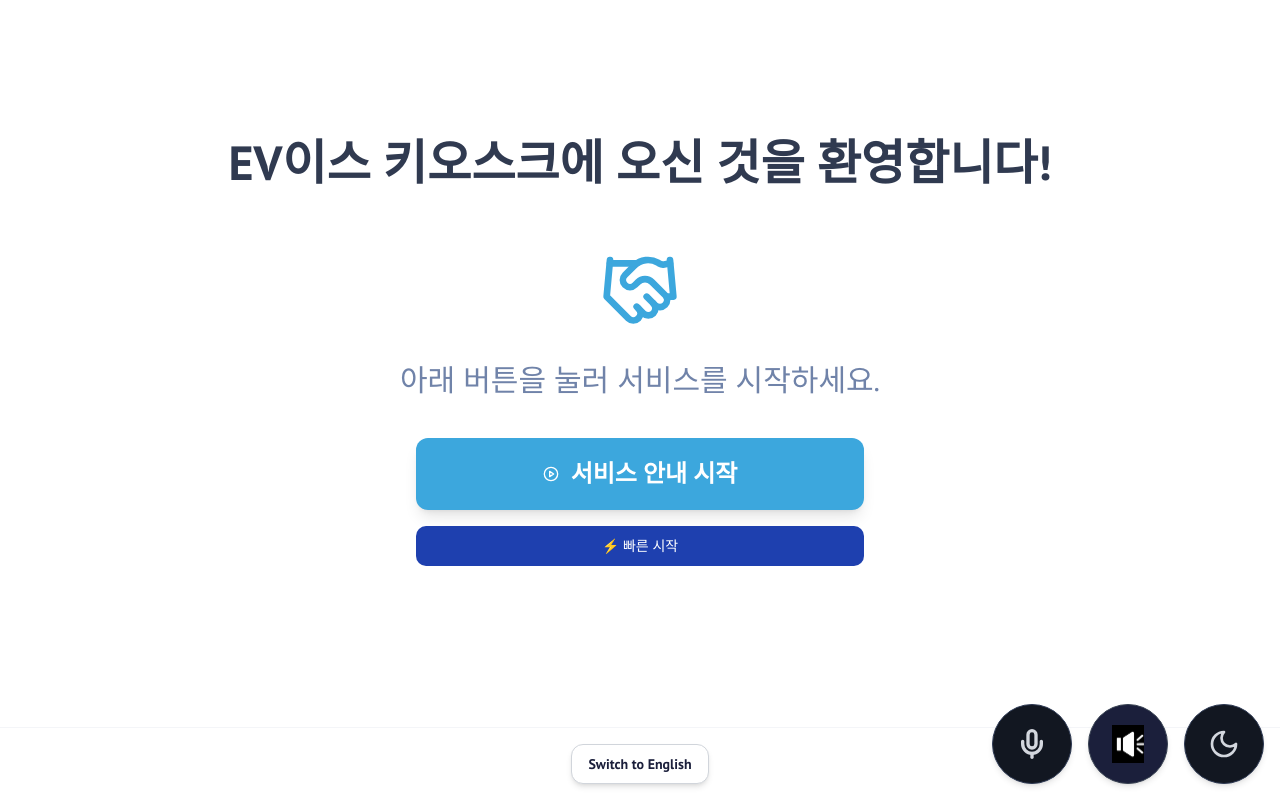
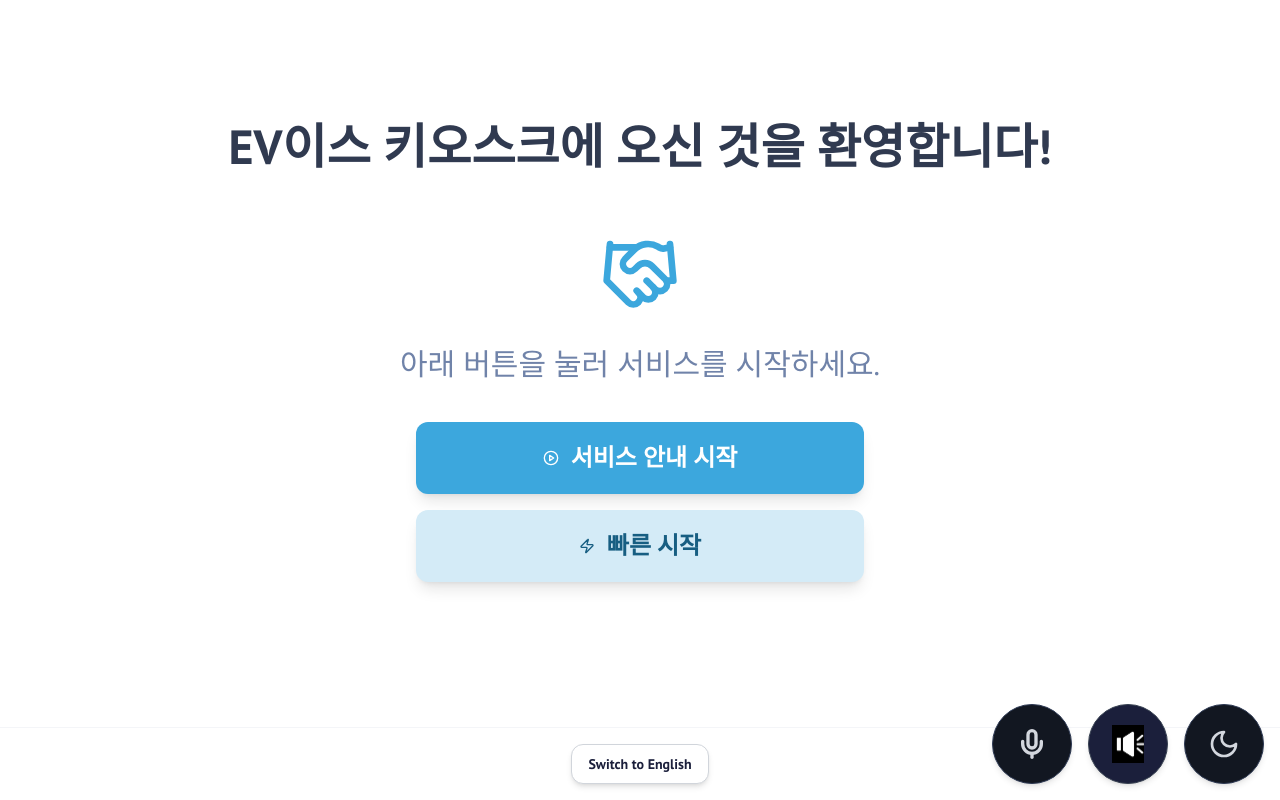
Before and after one commit to 2025-SMHRD-KDT-Languageintelligence-3/1-foinix, a Next.js app: page / in a window 1280 px wide. Both pictures are taken after a click on the button "카메라 없이 다음으로". Built offline with nearby package versions, Linux system fonts and the light colour scheme.

Commit message:
style: unify quick start button

```diff
--- a/src/components/kiosk/InitialWelcomeScreen.tsx
+++ b/src/components/kiosk/InitialWelcomeScreen.tsx
@@ -1,7 +1,7 @@
 
 "use client";
 
-import { Handshake, PlayCircle } from 'lucide-react';
+import { Handshake, PlayCircle, Zap } from 'lucide-react';
 import { FullScreenCard } from './FullScreenCard';
 import { KioskButton } from './KioskButton';
 import { Button } from '@/components/ui/button';
@@ -49,12 +49,12 @@ export function InitialWelcomeScreen({ onProceedStandard, lang, t, onLanguageSwi
           label={t("initialWelcome.proceedButtonStandard")}
           icon={<PlayCircle />}
         />
-        <Button
+        <KioskButton
           onClick={() => router.push('/manual-plate-input')}
-          className="w-full text-white bg-blue-800 hover:bg-blue-700"
-        >
-          ⚡ 빠른 시작
-        </Button>
+          label={t('initialWelcome.proceedButtonQuick')}
+          icon={<Zap />}
+          variant="secondary"
+        />
       </div>
       {/* Removed the auto-switch message paragraph */}
     </FullScreenCard>
```
